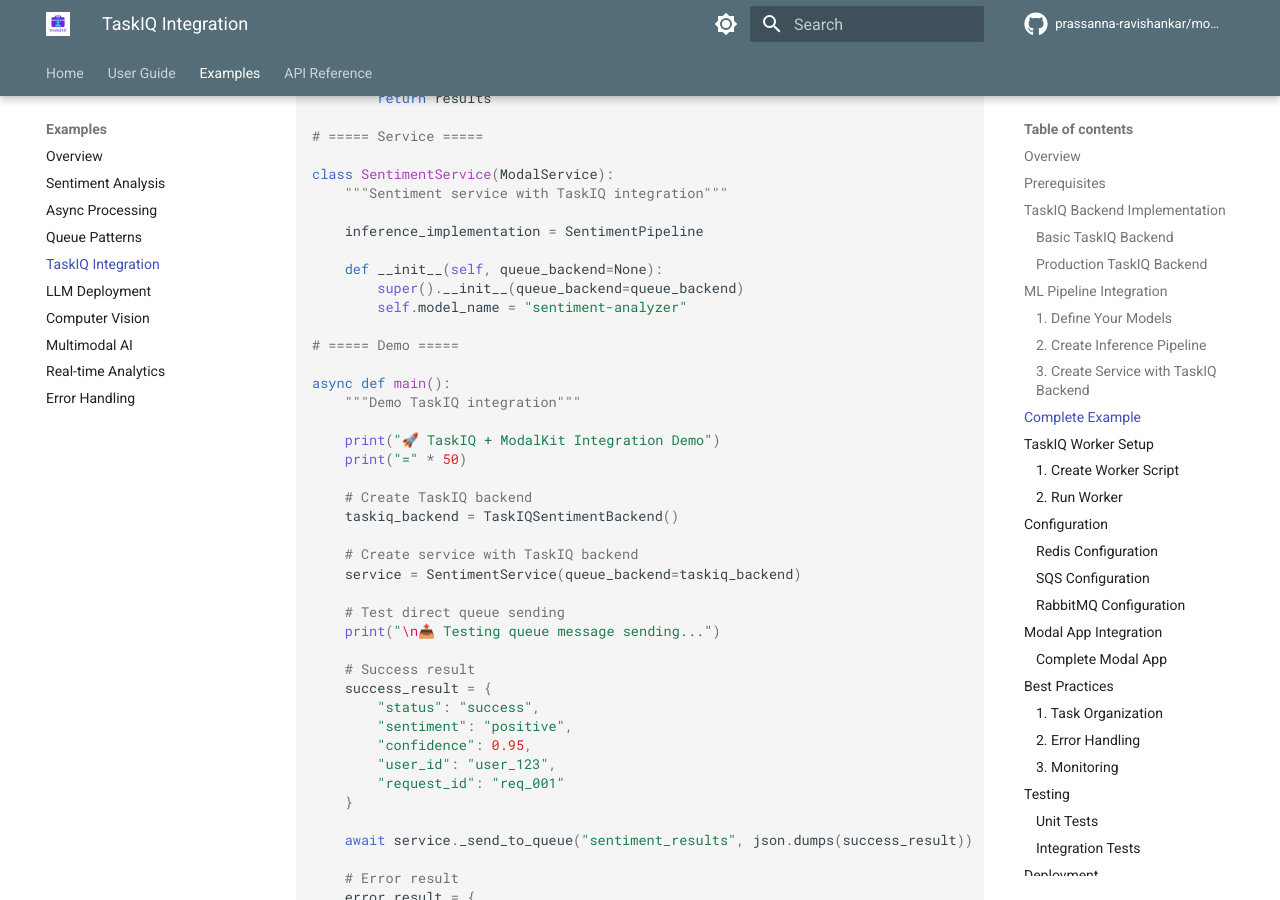
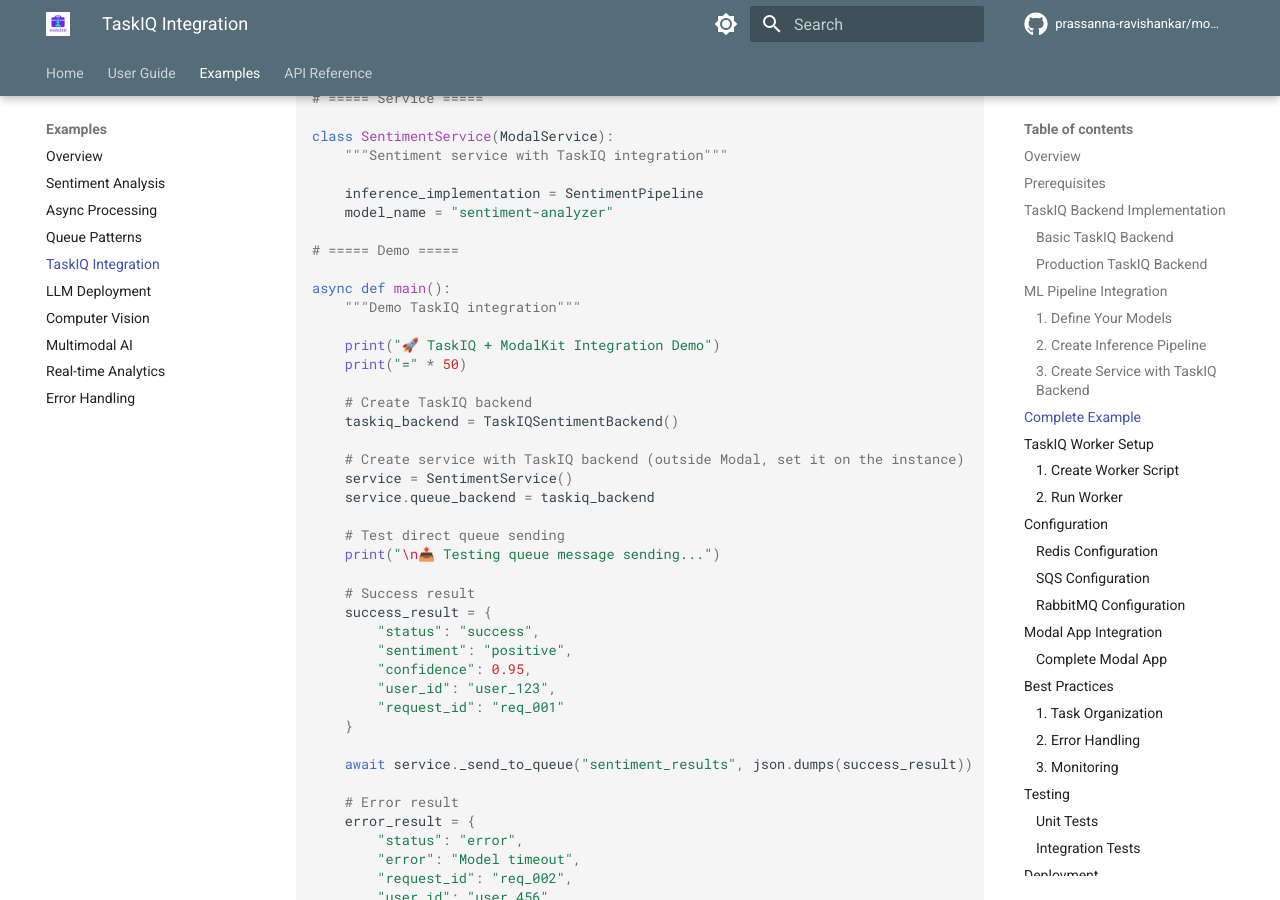
Before and after one commit to prassanna-ravishankar/modalkit, an MkDocs documentation site: the page built from docs/examples/taskiq-integration.md, in a window 1280 px wide and 900 px high, scrolled down 8167 px. Built offline with MkDocs 1.6.1 and Material for MkDocs 9.7.7, drawn with Linux system fonts in a browser that asks for light colours; comment, search, counter and statistics services are not loaded; some of the changed text lies outside the part shown.

Commit message:
Remove ModalService __init__ so modal.parameter subclasses decorate; queue_backend is a class attribute (#28)

```diff
--- a/docs/examples/taskiq-integration.md
+++ b/docs/examples/taskiq-integration.md
@@ -249,10 +249,8 @@ class SentimentService(ModalService):
     """Sentiment analysis service with TaskIQ integration"""
 
     inference_implementation = SentimentPipeline
-
-    def __init__(self, queue_backend=None):
-        super().__init__(queue_backend=queue_backend)
-        self.model_name = "sentiment-analyzer"
+    model_name = "sentiment-analyzer"
+    queue_backend = TaskIQSentimentBackend()
 
     async def custom_processing(self, result: dict) -> None:
         """Custom processing after inference"""
@@ -412,10 +410,7 @@ class SentimentService(ModalService):
     """Sentiment service with TaskIQ integration"""
 
     inference_implementation = SentimentPipeline
-
-    def __init__(self, queue_backend=None):
-        super().__init__(queue_backend=queue_backend)
-        self.model_name = "sentiment-analyzer"
+    model_name = "sentiment-analyzer"
 
 # ===== Demo =====
 
@@ -428,8 +423,9 @@ async def main():
     # Create TaskIQ backend
     taskiq_backend = TaskIQSentimentBackend()
 
-    # Create service with TaskIQ backend
-    service = SentimentService(queue_backend=taskiq_backend)
+    # Create service with TaskIQ backend (outside Modal, set it on the instance)
+    service = SentimentService()
+    service.queue_backend = taskiq_backend
 
     # Test direct queue sending
     print("\n📤 Testing queue message sending...")
@@ -569,10 +565,9 @@ app = modal.App(name="sentiment-with-taskiq")
 @app.cls(**modal_config.get_app_cls_settings())
 class SentimentApp(ModalService):
     inference_implementation = SentimentPipeline
-
-    def __init__(self):
-        super().__init__(queue_backend=taskiq_backend)
-        self.model_name = "sentiment-analyzer"
+    model_name: str = modal.parameter(default="sentiment-analyzer")
+    modal_utils: ModalConfig = modal_config
+    queue_backend = taskiq_backend
 
 @app.function(**modal_config.get_handler_settings())
 @modal.asgi_app()
@@ -677,7 +672,8 @@ async def test_sentiment_task():
 @pytest.mark.asyncio
 async def test_full_pipeline():
     """Test complete ML + TaskIQ pipeline"""
-    service = SentimentService(queue_backend=TaskIQSentimentBackend())
+    service = SentimentService()
+    service.queue_backend = TaskIQSentimentBackend()
 
     # Test inference with queue processing
     request = SentimentRequest(text="This is great!", user_id="test_user")
```
Also changed, not shown: CHANGELOG.md (added, +15 -0 lines), README.md (+9 -6 lines), docs/examples/async.md (+12 -19 lines), docs/examples/basic.md (+3 -7 lines), docs/examples/llm-deployment.md (+2 -4 lines), docs/examples/queue-patterns.md (+15 -23 lines), 3 other files.
